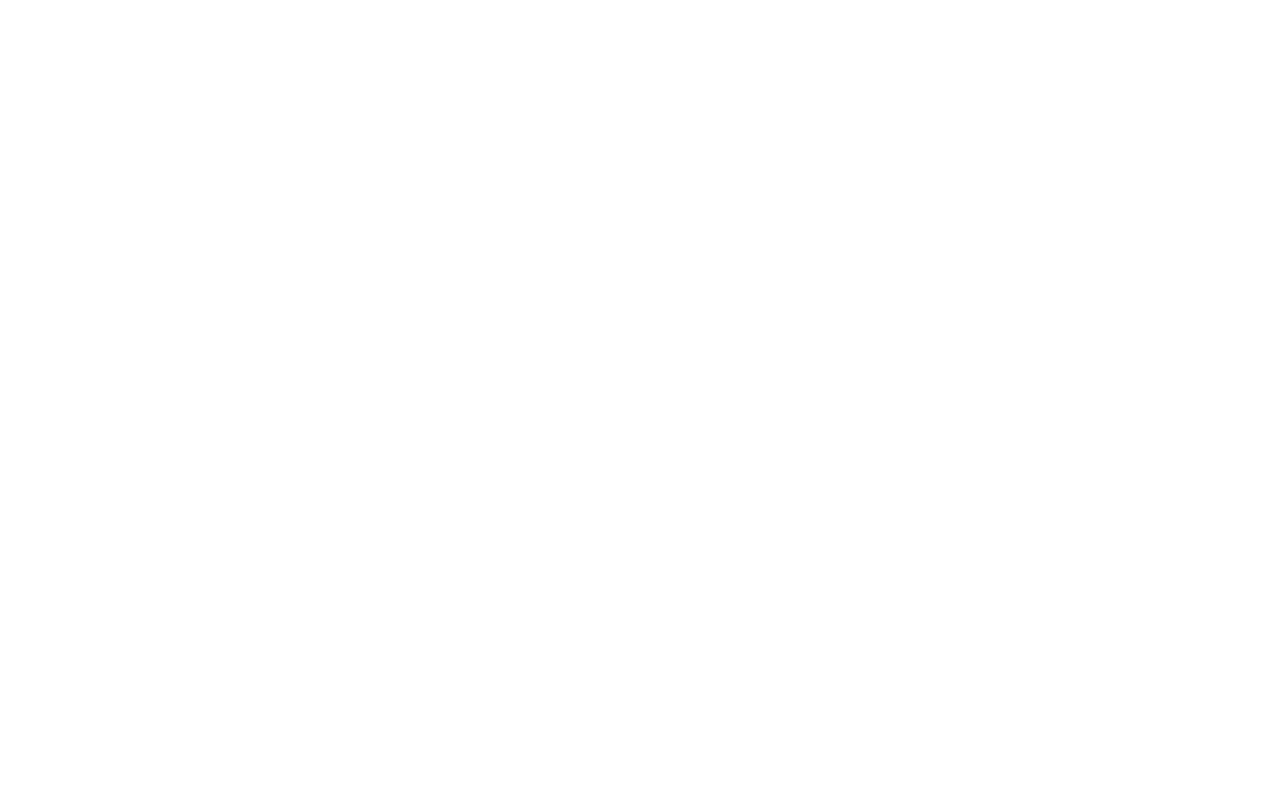
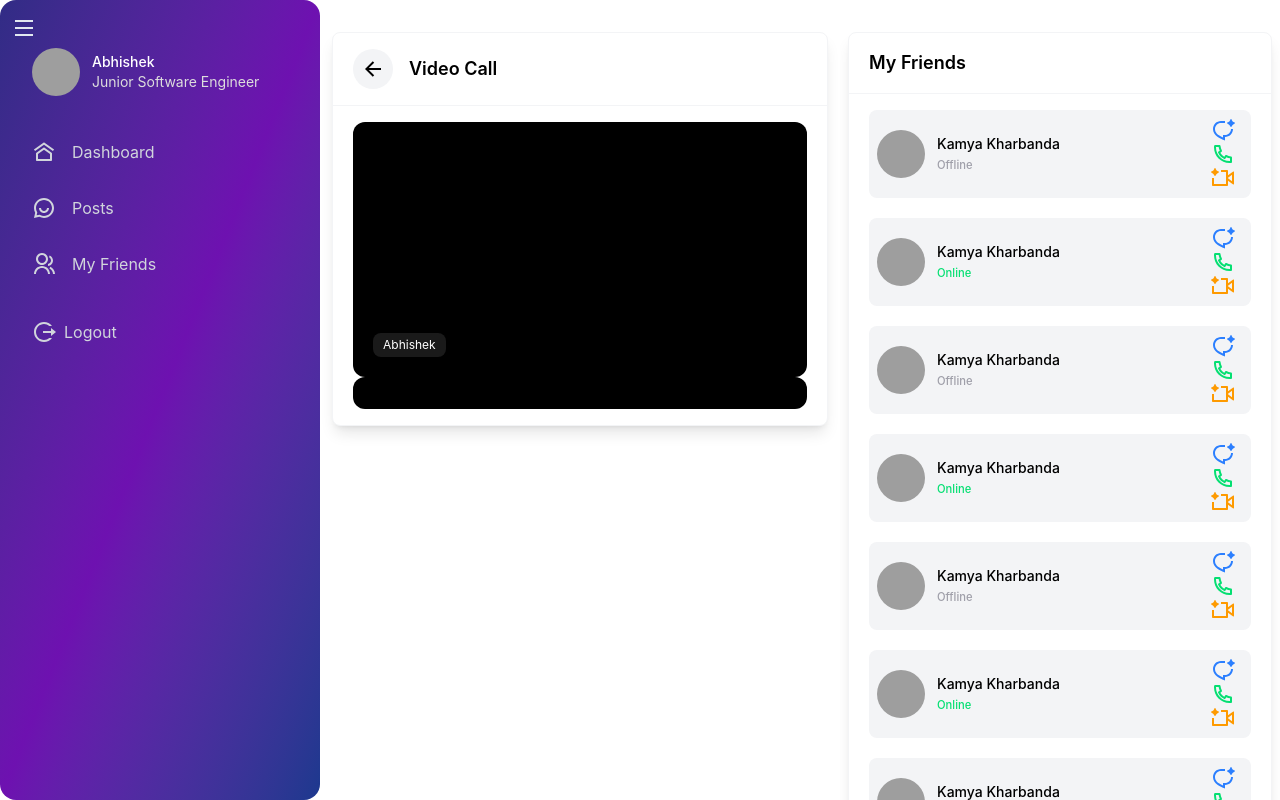
Before and after one commit to Abhishek220801/Besties, a React (Vite) app: page /app/video-call in a window 1280 px wide. Before the commit this address had no page. Built offline with nearby package versions, Linux system fonts and the light colour scheme; grey boxes are pictures that could not be loaded.

Commit message:
sidebar animation + videocall initiate

```diff
--- /dev/null
+++ b/practice.js
@@ -0,0 +1 @@
+console.log(!!true);
--- a/src/App.tsx
+++ b/src/App.tsx
@@ -6,6 +6,7 @@ import Layout from "./components/app/Layout"
 import Posts from "./components/app/Posts"
 import Friends from "./components/app/Friends"
 import Dashboard from "./components/app/Dashboard"
+import Video from "./components/app/Video"
 
 function App() {
   return (
@@ -18,6 +19,7 @@ function App() {
           <Route path="dashboard" element={<Dashboard/>} />
           <Route path="my-posts" element={<Posts/>} />
           <Route path="friends" element={<Friends/>} />
+          <Route path="video-call" element={<Video/>} />
         </Route>
       </Routes>
     </BrowserRouter>
--- a/src/components/app/Layout.tsx
+++ b/src/components/app/Layout.tsx
@@ -1,20 +1,35 @@
-import { RiArrowLeftLine, RiChatAiLine, RiChatSmile2Line, RiGroupLine, RiHome9Line, RiLogoutCircleRLine, RiMenuLine, RiPhoneLine, RiVideoOnAiLine } from "@remixicon/react"
+import {
+  RiArrowLeftLine,
+  RiChatAiLine,
+  RiChatSmile2Line,
+  RiGroupLine,
+  RiHome9Line,
+  RiLogoutCircleRLine,
+  RiMenuLine,
+  RiPhoneLine,
+  RiUser2Fill,
+  RiVideoOnAiLine,
+} from "@remixicon/react"
+
 import Avatar from "../shared/Avatar.js"
 import Card from "../shared/Card.js"
 import { Link, Outlet, useLocation } from "react-router"
 import { useState } from "react"
+import { motion, AnimatePresence } from "motion/react"
 
 const Layout = () => {
-    const [open, setOpen] = useState(true);
-    const expandedWidth = 350;
-    const collapsedWith = 80;
-    const rightAsideSize = 450;
+
+  const [open, setOpen] = useState(true)
+
+  const expandedWidth = 320
+  const collapsedWidth = 80
+  const rightAsideSize = 440
+
   const sectionDimension = {
-        width: `calc(100% - ${(open ? expandedWidth : collapsedWith)+rightAsideSize}px)`,
-        marginLeft: open ? expandedWidth : collapsedWith
+    width: `calc(100% - ${(open ? expandedWidth : collapsedWidth) + rightAsideSize}px)`
   }
 
-    const {pathname} = useLocation();
+  const { pathname } = useLocation()
 
   const menus = [
     {
@@ -31,97 +46,213 @@ const Layout = () => {
       icon: <RiGroupLine />,
       href: "/app/friends",
       title: "My Friends"
-        },
+    }
   ]
 
-    const getPathname = (path: string) => {
-        return path.split("/").pop()?.split("-").join(" ")
-    }
+  const getPathname = (path: string) =>
+    path.split("/").pop()?.split("-").join(" ")
 
   return (
     <div className="min-h-screen">
-        <aside
-            className={`bg-white p-8 fixed top-0 left-0 h-full overflow-auto transition-all duration-300`}
-            style={{ width: open ? expandedWidth : collapsedWith }}>
-            <div className={`space-y-8 rounded-2xl h-full bg-linear-to-br from-indigo-900 via-purple-800 to-blue-900 transition-all duration-300 ${open ? "p-8" : "p-6"}`}>
-                <button title="sidebar" onClick={() => setOpen(!open)}>
-                    <RiMenuLine
-                        className={`transition-transform hover:rounded-full hover:bg-indigo-900 ${
-                            open ? "" : "rotate-180"
-                        }`}
-                    />
-                </button>
+      <motion.aside
+        animate={{ width: open ? expandedWidth : collapsedWidth }}
+        transition={{ duration: 0.25, ease: "easeInOut" }}
+        className="bg-white fixed top-0 left-0 h-full overflow-auto"
+      >
+        <div className="space-y-8 rounded-2xl h-full p-8 bg-linear-to-br from-indigo-900 via-purple-800 to-blue-900">
+          <motion.button
+            onClick={() => setOpen(!open)}
+            animate={{ rotate: open ? 0 : 180 }}
+            transition={{ duration: 0.25 }}
+            className="fixed top-4 left-3 z-50 text-slate-200"
+          >
+            <RiMenuLine />
+          </motion.button>
+          <div className="space-y-6 mt-4">
+            <AnimatePresence mode="wait">
+              {
+                open ? (
+                  <motion.div
+                    key="avatar"
+                    initial={{ opacity: 0, scale: 0.85 }}
+                    animate={{ opacity: 1, scale: 1 }}
+                    exit={{ opacity: 0, scale: 0.85 }}
+                    transition={{ duration: 0.2 }}
+                  >
                     <Avatar
-                    title={open ? "Abhishek" : ""}
-                    subtitle={open ? "Junior Software Engineer" : ""}
+                      title="Abhishek"
+                      subtitle="Junior Software Engineer"
                       imgUrl="/images/avt.png"
                       titleColor="white"
                       subtitleColor="#ddd"
-                    size="lg"
+                      size="md"
                     />
-                <div>
+                  </motion.div>
+                ) : (
+                  <motion.div
+                    key="icon"
+                    initial={{ opacity: 0, x: 20 }}
+                    animate={{ opacity: 1, x: 0 }}
+                    exit={{ opacity: 0, x: 20 }}
+                    transition={{ duration: 0.2 }}
+                    className="text-gray-200 text-2xl flex justify-center"
+                  >
+                    <RiUser2Fill />
+                  </motion.div>
+                )
+              }
+            </AnimatePresence>
+          </div>
+
+          <div className="flex flex-col gap-2">
             {
-                        menus.map((item) => (
-                            <Link key={item.href} to={item.href} className="flex items-center gap-4 text-gray-300 hover:text-white py-3">
+              menus.map(item => (
+                <motion.div
+                  key={item.href}
+                  whileHover={{ scale: 1.04 }}
+                  whileTap={{ scale: 0.97 }}
+                >
+                  <Link
+                    to={item.href}
+                    className={`flex items-center py-3 text-gray-300 hover:text-white ${
+                      open ? "gap-4" : "justify-center"
+                    }`}
+                  >
+                    <span className="text-xl shrink-0">
                       {item.icon}
-                                <label className={`transition-all duration-200 ${open ? "opacity-100": "opacity-0 hidden"}`}>
+                    </span>
+
+                    <AnimatePresence>
+                      {
+                        open && (
+                          <motion.span
+                            initial={{ opacity: 0, x: -10 }}
+                            animate={{ opacity: 1, x: 0 }}
+                            exit={{ opacity: 0, x: -10 }}
+                            transition={{ duration: 0.15 }}
+                          >
                             {item.title}
-                                </label>
+                          </motion.span>
+                        )
+                      }
+                    </AnimatePresence>
                   </Link>
+                </motion.div>
               ))
             }
-                    <button className="flex items-center gap-2 text-gray-300 hover:text-white py-3">
+          </div>
+
+          <motion.button
+            whileHover={{ scale: 1.04 }}
+            whileTap={{ scale: 0.97 }}
+            className={`flex items-center text-gray-300 hover:text-white ${
+              open ? "gap-2" : "justify-center"
+            }`}
+          >
             <RiLogoutCircleRLine />
-                        <label>Logout</label>
-                    </button>
+            <AnimatePresence>
+              {
+                open && (
+                  <motion.span
+                    initial={{ opacity: 0 }}
+                    animate={{ opacity: 1 }}
+                    exit={{ opacity: 0 }}
+                    transition={{ duration: 0.15 }}
+                  >
+                    Logout
+                  </motion.span>
+                )
+              }
+
+            </AnimatePresence>
+          </motion.button>
         </div>
-            </div>
-        </aside>
+      </motion.aside>
 
-        <section className="py-8 px-1" style={sectionDimension}>
-            <Card title={
+      {/* CENTER CONTENT PANEL */}
+      <motion.section
+        animate={{
+          marginLeft: open ? expandedWidth : collapsedWidth
+        }}
+        transition={{ duration: 0.25 }}
+        style={sectionDimension}
+        className="py-8 px-3"
+      >
+        <motion.div
+          initial={{ opacity: 0, y: 10 }}
+          animate={{ opacity: 1, y: 0 }}
+          transition={{ duration: 0.25 }}
+        >
+          <Card
+            title={
               <div className="flex gap-4 items-center">
-                    <button title="go back" className="bg-gray-100 w-10 h-10 rounded-full flex justify-center items-center hover:bg-slate-200">
-                        <RiArrowLeftLine/>
-                    </button>
+                <motion.button
+                  whileHover={{ scale: 1.1 }}
+                  whileTap={{ scale: 0.95 }}
+                  className="bg-gray-100 w-10 h-10 rounded-full flex justify-center items-center hover:bg-slate-200"
+                >
+                  <RiArrowLeftLine />
+                </motion.button>
                 <h1>{getPathname(pathname)}</h1>
               </div>
-            } divider>
-                <Outlet/>
+            }
+            divider
+          >
+
+            <Outlet />
+
           </Card>
-        </section>
+        </motion.div>
+      </motion.section>
 
-        <aside className="bg-white fixed top-0 right-0 h-full p-8 overflow-auto" style={{width: rightAsideSize}}>
+      {/* RIGHT SIDEBAR FRIEND LIST */}
+      <aside
+        className="bg-white fixed top-0 right-0 h-full py-8 px-2 overflow-auto"
+        style={{ width: rightAsideSize }}
+      >
         <Card title="My Friends" divider>
-                <div className="space-y-5">
+          <motion.div
+            initial="hidden"
+            animate="visible"
+            variants={{
+              hidden: {},
+              visible: {
+                transition: {
+                  staggerChildren: 0.03
+                }
+              }
+            }}
+            className="space-y-5"
+          >
             {
-                        Array(20).fill(0).map((item, index) => (
-                            <div key={index} className="bg-gray-100 p-2 rounded-lg flex justify-between items-center">
+              Array(20).fill(0).map((_, index) => (
+                <motion.div
+                  key={index}
+                  variants={{
+                    hidden: { opacity: 0, y: 6 },
+                    visible: { opacity: 1, y: 0 }
+                  }}
+                  className="bg-gray-100 p-2 rounded-lg flex justify-between items-center"
+                >
                   <Avatar
                     size="md"
                     imgUrl="/images/avt.png"
                     title="Kamya Kharbanda"
                     subtitle={
-                                        <small className={`${index % 2 === 0 ? 'text-zinc-400' : 'text-green-400'} font-medium`}>{index % 2 !== 0 ? "Online" : "Offline"}</small>
+                      <small className={`${index % 2 === 0 ? "text-zinc-400" : "text-green-400"} font-medium`}>
+                        {index % 2 !== 0 ? "Online" : "Offline"}
+                      </small>
                     }
-                                    subtitleColor="seagreen"
-                                    key={index}
                   />
                   <div className="space-x-2 text-xs">
-                                    <button title="Chat" className="hover:text-blue-600 text-blue-500">
-                                        <RiChatAiLine/>
-                                    </button>
-                                    <button title="Call" className="text-green-400 hover:text-green-500">
-                                        <RiPhoneLine/>
-                                    </button>
-                                    <button title="Video call" className="text-amber-500 hover:text-amber-600">
-                                        <RiVideoOnAiLine/>
-                                    </button>
+                    <RiChatAiLine className="hover:text-blue-600 text-blue-500" />
+                    <RiPhoneLine className="text-green-400 hover:text-green-500" />
+                    <RiVideoOnAiLine className="text-amber-500 hover:text-amber-600" />
                   </div>
-                            </div>
+                </motion.div>
               ))
             }
-                </div>
+          </motion.div>
         </Card>
       </aside>
     </div>
--- /dev/null
+++ b/src/components/app/Video.tsx
@@ -0,0 +1,21 @@
+const Video = () => {
+  return (
+    <div>
+        <div className="bg-black w-full h-0 relative pb-[56.25%] rounded-xl">
+            <video className="w-full h-full absolute top-0 left-0"></video>
+            <button
+                className="absolute bottom-5 left-5 text-xs px-2.5 py-1 rounded-lg text-white"
+                style={{ background: 'rgba(255,255,255,0.1)'}}
+                title="username"
+            >
+                Abhishek
+            </button>
+        </div>
+        <div>
+            <div className="bg-black rounded-xl p-4"></div>
+        </div>
+    </div>
+  )
+}
+
+export default Video
```
Lines whose indentation alone changed are shown as unchanged.
